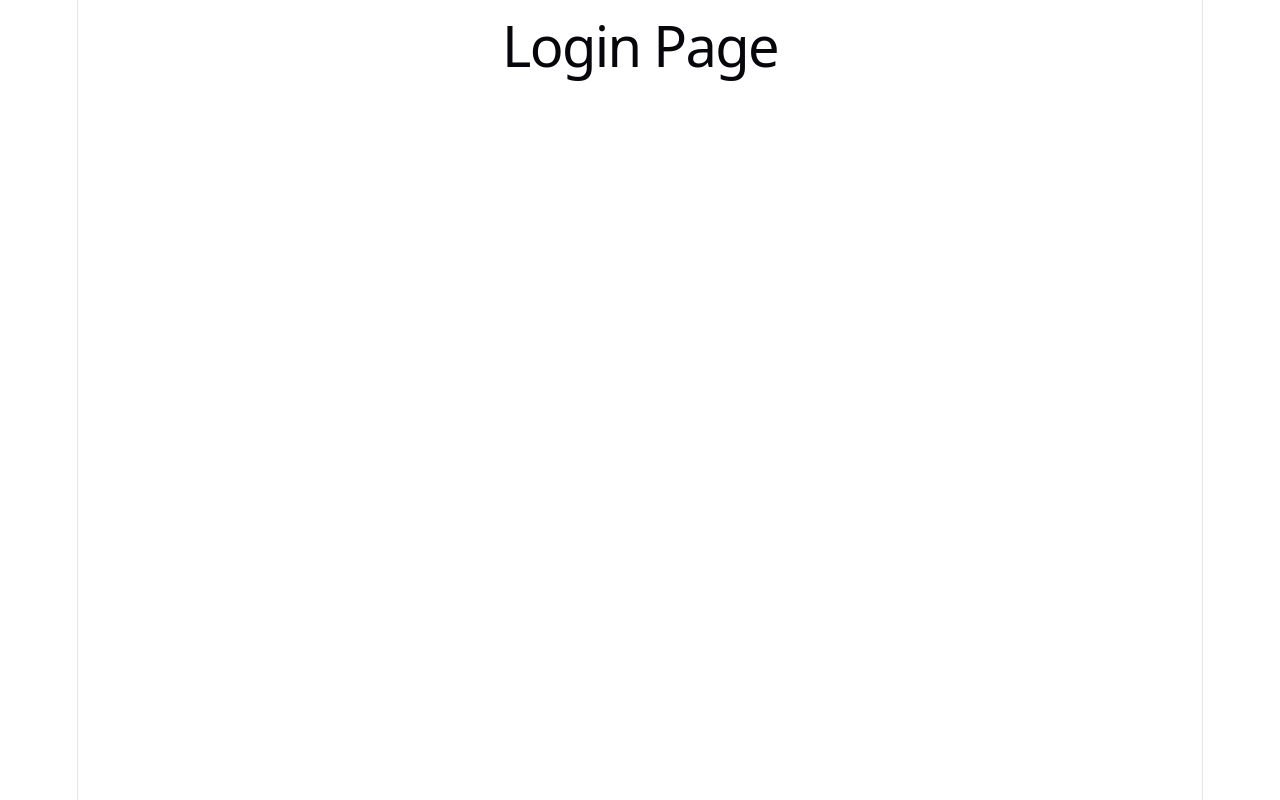
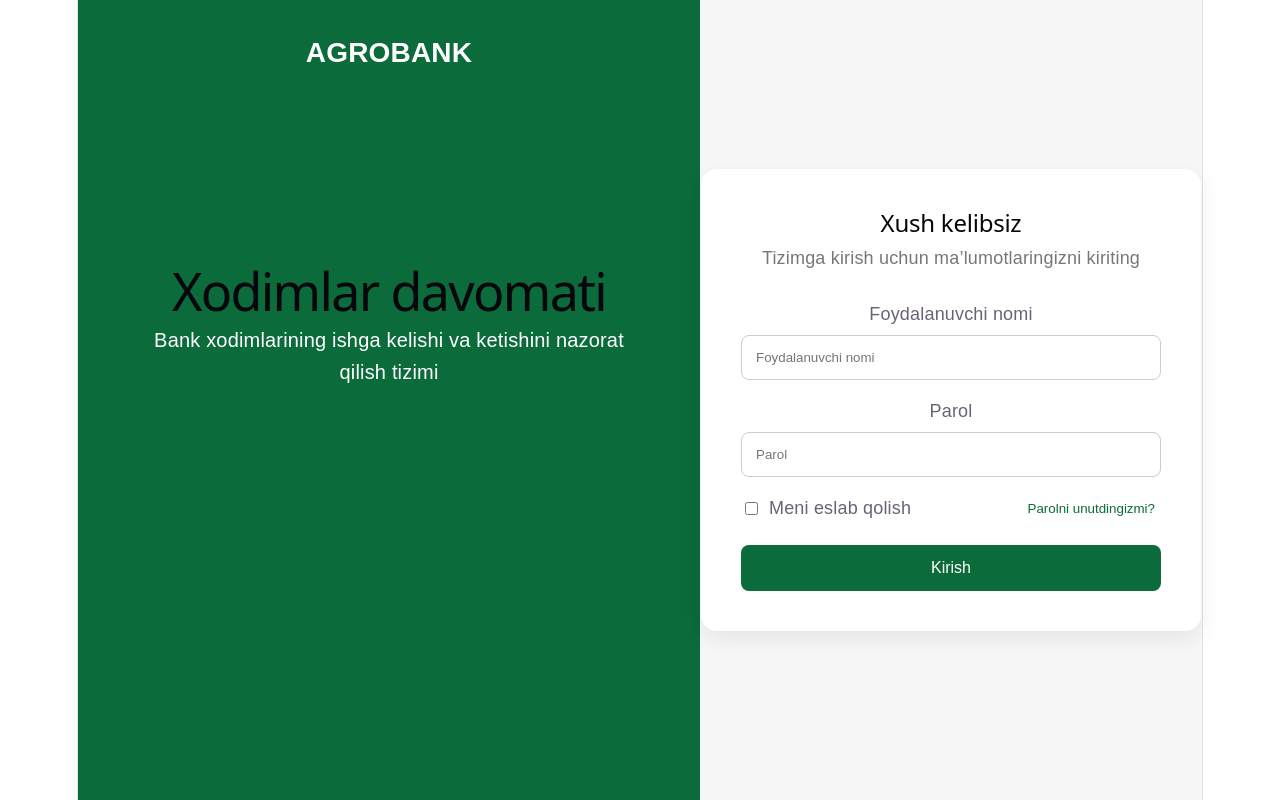
Before and after one commit to sharobiddinovjaloliddin97-sudo/agrobank-attendance, a React (Vite) app: page / in a window 1280 px wide. Built offline with nearby package versions, Linux system fonts and the light colour scheme.

Commit message:
feat: build login page layout

```diff
--- /dev/null
+++ b/src/pages/Login/Login.css
@@ -0,0 +1,111 @@
+.login-page {
+  min-height: 100vh;
+  display: flex;
+  font-family: Arial, sans-serif;
+}
+
+.login-left,
+.login-right {
+  width: 50%;
+}
+
+.login-left {
+  background: #0b6b3a;
+  color: white;
+  padding: 40px 60px;
+  display: flex;
+  flex-direction: column;
+}
+
+.brand {
+  font-size: 28px;
+  font-weight: 700;
+}
+
+.intro {
+  margin-top: 180px;
+}
+
+.intro h1 {
+  font-size: 52px;
+  margin-bottom: 20px;
+}
+
+.intro p {
+  max-width: 520px;
+  font-size: 20px;
+  line-height: 1.6;
+}
+
+.login-right {
+  display: flex;
+  justify-content: center;
+  align-items: center;
+  background: #f7f7f7;
+}
+
+.login-card {
+  width: 420px;
+  padding: 40px;
+  background: white;
+  border-radius: 16px;
+  box-shadow: 0 8px 24px rgba(0, 0, 0, 0.08);
+}
+
+.login-card h2 {
+  text-align: center;
+  margin-bottom: 8px;
+}
+
+.subtitle {
+  text-align: center;
+  color: #777;
+  margin-bottom: 30px;
+}
+
+.login-card label {
+  display: block;
+  margin-bottom: 8px;
+}
+
+.login-card input[type="text"],
+.login-card input[type="password"] {
+  width: 100%;
+  padding: 14px;
+  border: 1px solid #ccc;
+  border-radius: 8px;
+  margin-bottom: 18px;
+  box-sizing: border-box;
+}
+
+.login-options {
+  display: flex;
+  justify-content: space-between;
+  align-items: center;
+  margin-bottom: 24px;
+}
+
+.remember {
+  display: flex !important;
+  align-items: center;
+  gap: 8px;
+  margin: 0 !important;
+}
+
+.forgot-btn {
+  border: none;
+  background: transparent;
+  color: #0b6b3a;
+  cursor: pointer;
+}
+
+.login-btn {
+  width: 100%;
+  border: none;
+  border-radius: 8px;
+  padding: 14px;
+  background: #0b6b3a;
+  color: white;
+  font-size: 16px;
+  cursor: pointer;
+}
--- a/src/pages/Login/Login.jsx
+++ b/src/pages/Login/Login.jsx
@@ -1,5 +1,50 @@
+import "./Login.css"
+
 function Login() {
-  return <h1>Login Page</h1>
+  return (
+    <div className="login-page">
+      <section className="login-left">
+        <div className="brand">AGROBANK</div>
+
+        <div className="intro">
+          <h1>Xodimlar davomati</h1>
+          <p>
+            Bank xodimlarining ishga kelishi va ketishini nazorat qilish tizimi
+          </p>
+        </div>
+      </section>
+
+      <section className="login-right">
+        <div className="login-card">
+          <h2>Xush kelibsiz</h2>
+          <p className="subtitle">
+            Tizimga kirish uchun ma’lumotlaringizni kiriting
+          </p>
+
+          <label>Foydalanuvchi nomi</label>
+          <input type="text" placeholder="Foydalanuvchi nomi" />
+
+          <label>Parol</label>
+          <input type="password" placeholder="Parol" />
+
+          <div className="login-options">
+            <label className="remember">
+              <input type="checkbox" />
+              Meni eslab qolish
+            </label>
+
+            <button className="forgot-btn">
+              Parolni unutdingizmi?
+            </button>
+          </div>
+
+          <button className="login-btn">
+            Kirish
+          </button>
+        </div>
+      </section>
+    </div>
+  )
 }
 
 export default Login
```
